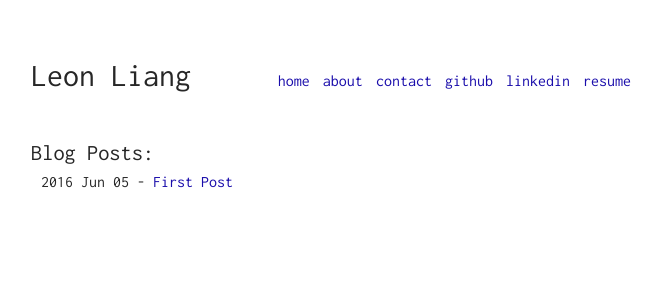
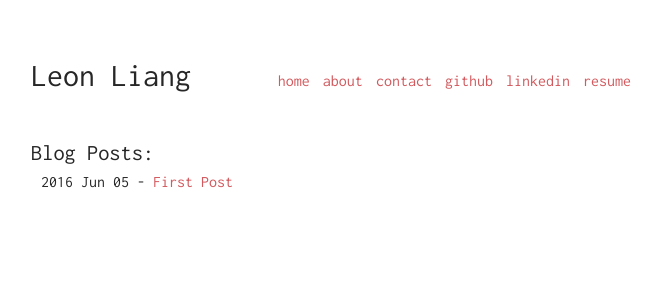
Before and after one commit to leonliang0395/leonliang0395.github.io, a Jekyll site: the page built from index.html, in a window 1280 px wide. Shown: the top 300 px of the page, without its empty margins (309-971 px from the left). Built offline with Jekyll 4.4.1, drawn with Linux system fonts in a browser that asks for light colours.

Commit message:
changed link oclors

```diff
--- a/_sass/_config.scss
+++ b/_sass/_config.scss
@@ -2,7 +2,7 @@
 $color-fg: #272727;
 $color-bg: #FFFFFF;
 $color-grey: #EEEEEE;
-$color-link: #1A0DAB;
+$color-link: #D2595D;
 $color-code: #00FF00;
 
 // FONT
```
